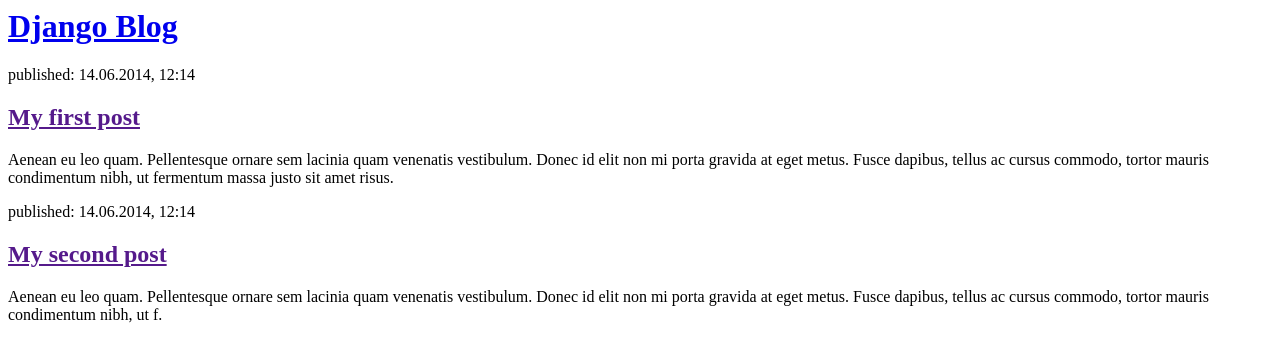
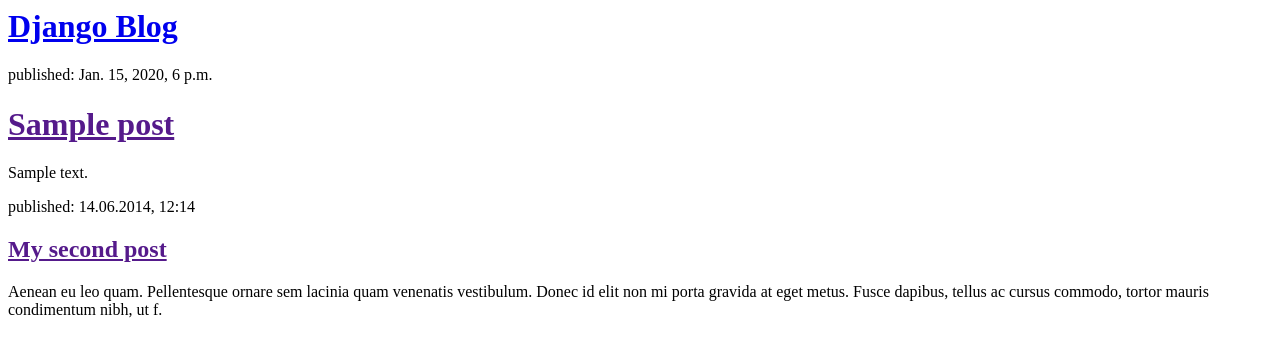
Before and after one commit to CrasherTnT/Django_Blog, a Django app: template blog/templates/blog/post_list.html in a window 1280 px wide. Shown: the top 362 px of the page. Run offline with Django 3.2, Linux system fonts and the light colour scheme; the template is opened without the code that fills it: values that come from a table or form of the project are taken from there, others are empty; tables that the repository leaves empty hold one stand-in row (values such as "Sample post").

Commit message:
Another modification

```diff
--- a/blog/models.py
+++ b/blog/models.py
@@ -5,12 +5,12 @@
 	author  = models.ForeignKey('auth.User', on_delete = models.CASCADE)
 	title = models.CharField(max_length=200)
 	text = models.TextField()
-	created_date = models.DateTimeField(default = timezone.now)
+	created_date = models.DateTimeField(default=timezone.now)
 	published_date = models.DateTimeField(blank=True, null=True)
 
 	def publish(self):
 		self.published_date = timezone.now()
 		self.save()
 
-		def __str__(self):
-			return self.title
+	def __str__(self):
+		return self.title
--- a/blog/templates/blog/post_list.html
+++ b/blog/templates/blog/post_list.html
@@ -7,11 +7,13 @@
             <h1><a href="/">Django Blog</a></h1>
         </div>
 
+        {% for post in posts %}
         <div>
-            <p>published: 14.06.2014, 12:14</p>
-            <h2><a href="">My first post</a></h2>
-            <p>Aenean eu leo quam. Pellentesque ornare sem lacinia quam venenatis vestibulum. Donec id elit non mi porta gravida at eget metus. Fusce dapibus, tellus ac cursus commodo, tortor mauris condimentum nibh, ut fermentum massa justo sit amet risus.</p>
+        	<p>published: {{post.published_date}}</p>
+        	<h1><a href="">{{post.title}}</a></h1>
+        	<p>{{post.text|linebreaksbr}}</p>
         </div>
+       	{% endfor %}
 
         <div>
             <p>published: 14.06.2014, 12:14</p>
--- a/blog/views.py
+++ b/blog/views.py
@@ -1,4 +1,7 @@
 from django.shortcuts import render
+from django.utils import timezone
+from .models import Post
 
 def post_list(request):
-	return render(request, 'blog/post_list.html', {})
+	posts = Post.objects.filter(published_date__lte=timezone.now()).order_by('published_date')
+	return render(request, 'blog/post_list.html', {'posts': posts})
```
